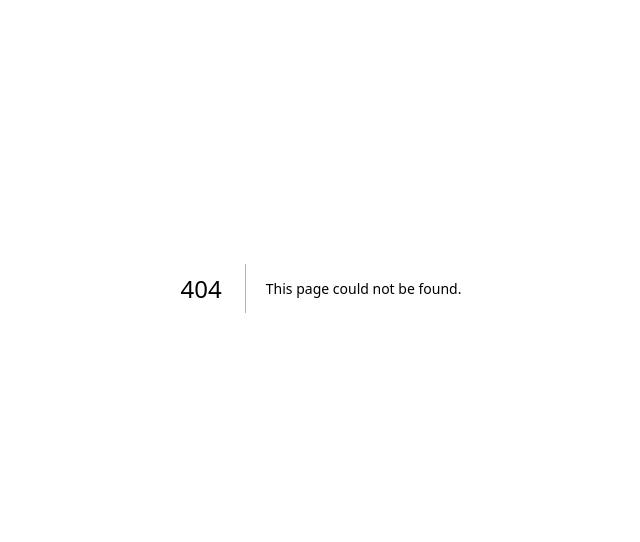
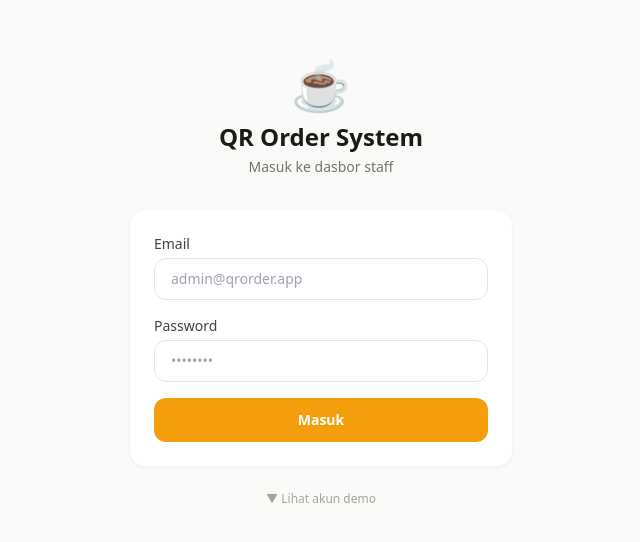
Before and after one commit to makbarzidane/qr-order-system, a Next.js app: page /login in a window 1280 px wide. Before the commit this address had no page. Shown: the part 112-654 px from the top of the page, without its empty margins (319-959 px from the left). Built offline with nearby package versions, Linux system fonts and the light colour scheme.

Commit message:
feat(auth): add login page with credential form and demo accounts

```diff
--- /dev/null
+++ b/src/app/(auth)/login/page.tsx
@@ -0,0 +1,135 @@
+'use client'
+import { signIn } from 'next-auth/react'
+import { useRouter, useSearchParams } from 'next/navigation'
+import { useState, Suspense } from 'react'
+
+function LoginForm() {
+  const router = useRouter()
+  const searchParams = useSearchParams()
+  const [email, setEmail] = useState('')
+  const [password, setPassword] = useState('')
+  const [error, setError] = useState('')
+  const [loading, setLoading] = useState(false)
+  const [showDemo, setShowDemo] = useState(false)
+
+  const errorParam = searchParams.get('error')
+
+  async function handleSubmit(e: React.FormEvent) {
+    e.preventDefault()
+    setLoading(true)
+    setError('')
+    const result = await signIn('credentials', { email, password, redirect: false })
+    if (result?.error) {
+      setError('Email atau password salah.')
+      setLoading(false)
+    } else {
+      const sessionRes = await fetch('/api/auth/session')
+      const session = await sessionRes.json()
+      const role = session?.user?.role
+      if (role === 'ADMIN') router.push('/admin')
+      else if (role === 'CASHIER') router.push('/cashier')
+      else if (role === 'KITCHEN') router.push('/kitchen/display')
+      else router.push('/')
+    }
+  }
+
+  function fillDemo(e: string, p: string) {
+    setEmail(e)
+    setPassword(p)
+  }
+
+  return (
+    <div className="min-h-screen bg-stone-50 flex items-center justify-center px-4">
+      <div className="w-full max-w-sm">
+        <div className="text-center mb-8">
+          <div className="text-5xl mb-3">☕</div>
+          <h1 className="text-2xl font-bold text-stone-900">QR Order System</h1>
+          <p className="text-stone-500 text-sm mt-1">Masuk ke dasbor staff</p>
+        </div>
+
+        <div className="bg-white rounded-2xl shadow-sm border border-stone-100 p-6">
+          {errorParam === 'unauthorized' && (
+            <div className="mb-4 bg-red-50 border border-red-200 text-red-700 text-sm px-4 py-3 rounded-xl">
+              Akses ditolak. Anda tidak memiliki izin untuk halaman tersebut.
+            </div>
+          )}
+
+          <form onSubmit={handleSubmit} className="space-y-4">
+            <div>
+              <label className="block text-sm font-medium text-stone-700 mb-1">Email</label>
+              <input
+                type="email"
+                value={email}
+                onChange={e => setEmail(e.target.value)}
+                placeholder="admin@qrorder.app"
+                required
+                className="w-full border border-stone-200 rounded-xl px-4 py-2.5 text-sm focus:outline-none focus:ring-2 focus:ring-amber-500 focus:border-transparent"
+              />
+            </div>
+            <div>
+              <label className="block text-sm font-medium text-stone-700 mb-1">Password</label>
+              <input
+                type="password"
+                value={password}
+                onChange={e => setPassword(e.target.value)}
+                placeholder="••••••••"
+                required
+                className="w-full border border-stone-200 rounded-xl px-4 py-2.5 text-sm focus:outline-none focus:ring-2 focus:ring-amber-500 focus:border-transparent"
+              />
+            </div>
+
+            {error && (
+              <p className="text-sm text-red-600 bg-red-50 px-3 py-2 rounded-xl">{error}</p>
+            )}
+
+            <button
+              type="submit"
+              disabled={loading}
+              className="w-full bg-amber-500 hover:bg-amber-600 active:scale-[.98] disabled:opacity-60 text-white font-bold py-3 rounded-xl text-sm transition"
+            >
+              {loading ? '⏳ Masuk...' : 'Masuk'}
+            </button>
+          </form>
+        </div>
+
+        {/* Demo accounts */}
+        <div className="mt-4">
+          <button
+            onClick={() => setShowDemo(!showDemo)}
+            className="w-full text-center text-xs text-stone-400 hover:text-stone-600 py-2 transition"
+          >
+            {showDemo ? '▲ Sembunyikan' : '▼ Lihat akun demo'}
+          </button>
+          {showDemo && (
+            <div className="bg-amber-50 border border-amber-200 rounded-xl p-4 space-y-2">
+              <p className="text-xs font-semibold text-amber-800 mb-3">🧪 Akun Demo</p>
+              {[
+                { role: 'Admin', email: 'admin@qrorder.app', password: 'admin123', color: 'bg-purple-100 text-purple-800' },
+                { role: 'Kasir', email: 'cashier@qrorder.app', password: 'cashier123', color: 'bg-blue-100 text-blue-800' },
+                { role: 'Dapur', email: 'kitchen@qrorder.app', password: 'kitchen123', color: 'bg-green-100 text-green-800' },
+              ].map(acc => (
+                <button
+                  key={acc.role}
+                  onClick={() => fillDemo(acc.email, acc.password)}
+                  className="w-full flex items-center justify-between bg-white rounded-lg px-3 py-2 text-left hover:bg-amber-100 transition"
+                >
+                  <span className={`text-xs font-bold px-2 py-0.5 rounded-full ${acc.color}`}>{acc.role}</span>
+                  <span className="text-xs text-stone-500 font-mono">{acc.email}</span>
+                </button>
+              ))}
+              <p className="text-xs text-amber-700 mt-2">Klik akun untuk mengisi form otomatis</p>
+            </div>
+          )}
+        </div>
+      </div>
+    </div>
+  )
+}
+
+export default function LoginPage() {
+  return (
+    <Suspense fallback={<div className="min-h-screen flex items-center justify-center"><p className="text-stone-400">Memuat...</p></div>}>
+      <LoginForm />
+    </Suspense>
+  )
+}
```
